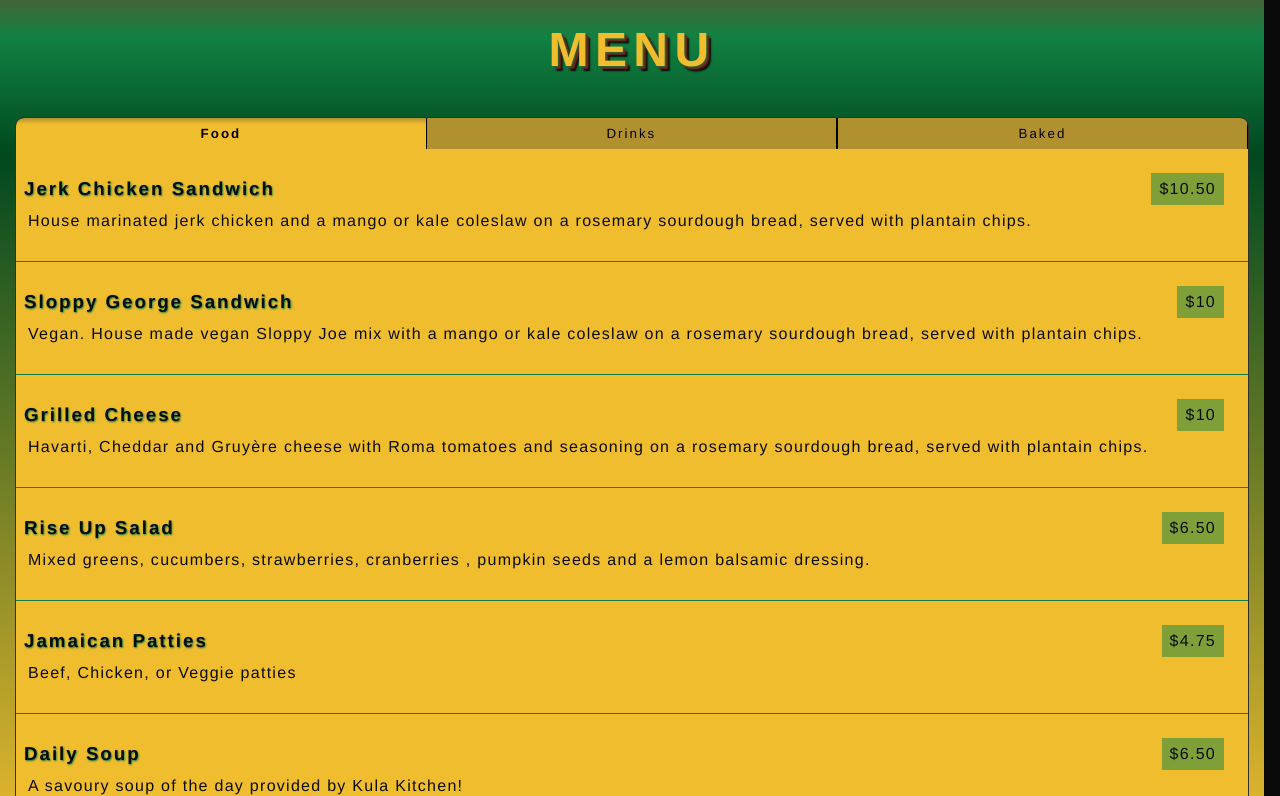
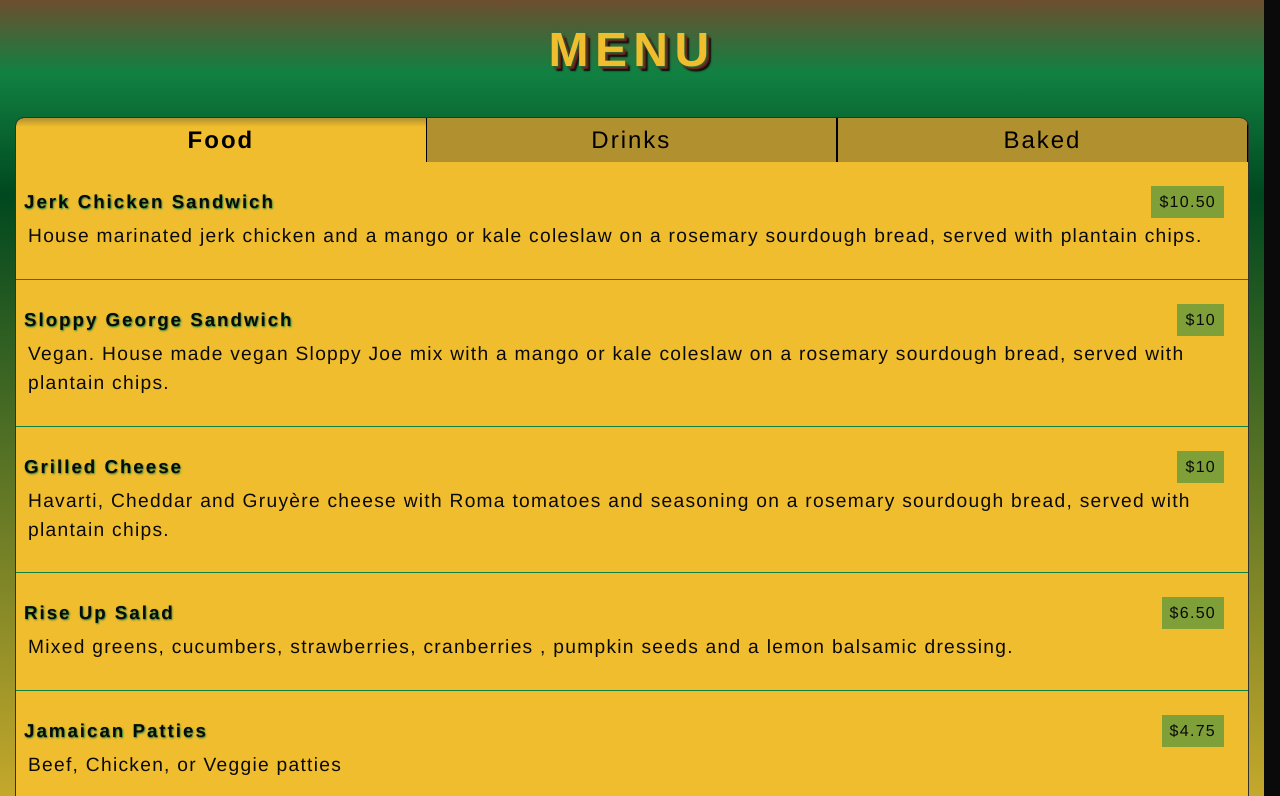
Before and after one commit to ntkunz/riseup, a React (Vite) app: page / in a window 1280 px wide. Shown: the part 784-1580 px from the top of the page. Built offline with nearby package versions, Linux system fonts and the light colour scheme; a web font is replaced by a local one.

Commit message:
Enlargen menu button font and food item description font

```diff
--- a/src/pages/Home/Home.scss
+++ b/src/pages/Home/Home.scss
@@ -217,6 +217,7 @@
     background-color: $yellow-dark;
     letter-spacing: 0.125rem;
     width: 100%;
+    font-size: 1rem;
     // text-shadow: 0.05rem 0.05rem 0.1em $green-light;
     padding: 0.5rem 0;
     border-left: 0.025rem solid black;
@@ -225,6 +226,10 @@
     transition: color ease-in-out 0.125s;
     // font-weight: 600;
     // font-size: 1.25rem;
+
+    @include tablet {
+      font-size: 1.5rem;
+    }
 
     &:hover {
       cursor: pointer;
@@ -283,6 +288,7 @@
     text-align: left;
     color: $black-dark;
     margin: 0.25rem;
+    font-size: 1.2rem;
     // font-weight: 600;
   }
 }
```
